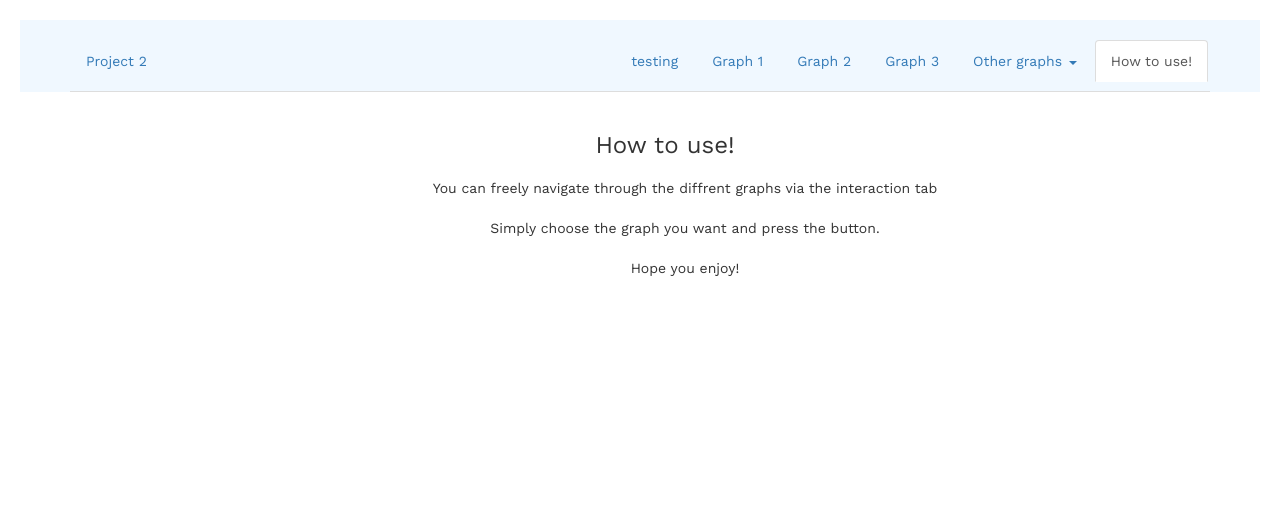
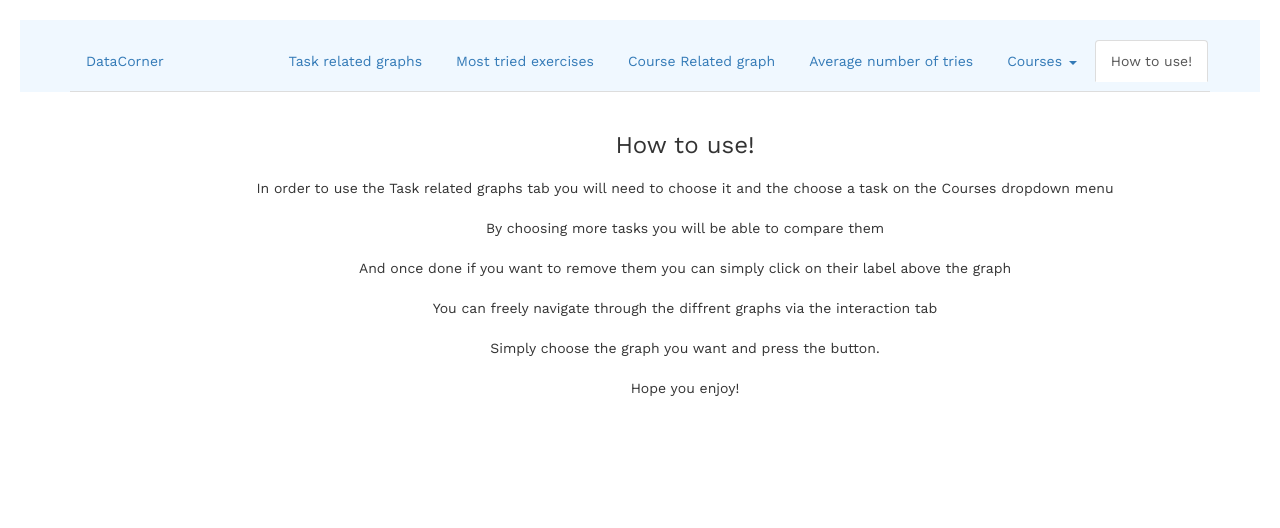
Before and after one commit to amontariol2/Projet2_Groupe_C6, a Flask app: page / in a window 1280 px wide, after a click on "How to use!". Shown: the top 528 px of the page. Run offline with Flask 2, Linux system fonts and the light colour scheme; data that the repository does not hold is empty; some libraries are stand-ins or nearby versions.

Commit message:
Added extra graph for tasks plus comments

```diff
--- a/Versions/V.22-04-2020/app.py
+++ b/Versions/V.22-04-2020/app.py
@@ -100,6 +100,12 @@ def timel(task=None):
     print(x)
     return jsonify({'timel': query_db(x)})
 
+@app.route('/grades/<grade>')
+def grade(grade=None):
+
+    return jsonify({'grades':query_db(
+        'SELECT grade as lbl, count(*) as val from user_tasks WHERE task="'+grade+'" GROUP by lbl'
+    )})
 
 if __name__ == "__main__":
     app.run(host='0.0.0.0', debug=True)
--- a/Versions/V.22-04-2020/templates/testinggraphs1.html
+++ b/Versions/V.22-04-2020/templates/testinggraphs1.html
@@ -98,13 +98,15 @@
 
 <body>
     <header>
+        <!-- Create navigation bar -->
         <div class="container">
             <ul class="nav nav-tabs">
-                <li class="active"><a data-toggle="tab" href="#home">Project 2</a></li>
+                <li class="active"><a data-toggle="tab" href="#home">DataCorner</a></li>
                 <li style="float: right;"><a data-toggle="tab" href="#menu4">How to use!</a></li>
                 <li style="float: right;" class="dropdown">
-                    <a class="dropdown-toggle" data-toggle="dropdown" href="#dropmenu">Other graphs <b class="caret"></b></a>
+                    <a class="dropdown-toggle" data-toggle="dropdown" href="#dropmenu">Courses <b class="caret"></b></a>
                     <ul class="dropdown-menu">
+                        <!-- Create dropdown menu in navigation bar -->
                         <li class="dropdown-submenu">
                             <a href="#dropmenu" data-toggle="dropdown" class="dropdown-toggle" id="dropdown-hint">LSINF1252</a>
                             <ul class="dropdown-menu selectpicker1"></ul>
@@ -119,10 +121,10 @@
                         </li>
                     </ul>
                 </li>
-                <li style="float: right;"><a data-toggle="tab" href="#menu3">Graph 3</a></li>
-                <li style="float: right;"><a data-toggle="tab" href="#menu2">Graph 2</a></li>
-                <li style="float: right;"><a data-toggle="tab" href="#menu1">Graph 1</a></li>
-                <li style="float: right;"><a data-toggle="tab" href="#testing">testing</a></li>
+                <li style="float: right;"><a data-toggle="tab" href="#menu3">Average number of tries</a></li>
+                <li style="float: right;"><a data-toggle="tab" href="#menu2">Course Related graph</a></li>
+                <li style="float: right;"><a data-toggle="tab" href="#menu1">Most tried exercises</a></li>
+                <li style="float: right;"><a data-toggle="tab" href="#testing">Task related graphs</a></li>
 
             </ul>
         </div>
@@ -132,22 +134,34 @@
 
     <div class="tab-content">
         <div id="home" class="tab-pane fade in active">
-            <h3 style="text-align: center ;">Project 2</h3>
+            <h3 style="text-align: center ; padding-left: 40px;">DataCorner</h3>
             <p>
+                <!-- Explain what each graph shows -->
                 <ul style="list-style: none; text-align: center;">
-                    <li>Graph 1 shows the top ten tasks from varius courses that were tried by the most students and also how many of them succeeded.
+                    <li>Welcome to DataCorner a website created for the purpose of giving you valuable information about Inginious courses and tasks
                     </li>
-                    <li>Graph 2 shows the difference between the number of successfull tries and failed ones for each course.
+                    <li>By clicking on the Most tried exercises tab you will be presented with the top ten tasks from varius courses that were tried by the most students and also how many of them succeeded.
                     </li>
-                    <li>Graph 3 shows the tasks that have the most tries in average.
+                    <li>Course Related graph tab shows the difference between the number of successfull tries and failed ones for each course.
+                    </li>
+                    <li>Average number of tries shows the tasks that have the most tries per student before succeeding in average.
+                    </li>
+                    <li>Please do read the How to use tab in order to have the full experience of DataCorner
                     </li>
                 </ul>
             </p>
         </div>
         <div id="menu4" class="tab-pane fade">
-            <h3 style="text-align: center ;">How to use!</h3>
+            <h3 style="text-align: center ; padding-left: 40px ;">How to use!</h3>
             <p>
+                <!-- Add instructions on How to use page -->
                 <ul style="list-style: none; text-align: center;">
+                    <li>In order to use the Task related graphs tab you will need to choose it and the choose a task on the Courses dropdown menu
+                    </li>
+                    <li>By choosing more tasks you will be able to compare them
+                    </li>
+                    <li>And once done if you want to remove them you can simply click on their label above the graph
+                    </li>
                     <li>You can freely navigate through the diffrent graphs via the interaction tab
                     </li>
                     <li>Simply choose the graph you want and press the button.
@@ -157,24 +171,31 @@
                 </ul>
             </p>
         </div>
+        <!-- Create the space where the graphs will apear -->
         <div id="menu1" class="tab-pane fade">
             <div class="chart-container" >
                 <canvas id="myChart1"></canvas>
             </div>
         </div>
+        <!-- Create the space where the graphs will apear -->
         <div id="menu2" class="tab-pane fade">
             <div class="chart-container" >
                 <canvas id="myChart2"></canvas>
             </div>
         </div>
+        <!-- Create the space where the graphs will apear -->
         <div id="menu3" class="tab-pane fade">
             <div class="chart-container">
                 <canvas id="myChart3"></canvas>
             </div>
         </div>
+        <!-- Create the space where the graphs will apear -->
         <div id="testing" class="tab-pane fade">
-            <div class="chart-container">
-                <canvas id="updating_chart"></canvas>
+            <div class="chart-container" style="float: left;">
+                <canvas id="updating_chart" width="700" height="650"></canvas>
+            </div>
+            <div class="chart-container" style="float: right;">
+                <canvas id="updating_chart2" width="700" height="650"></canvas>
             </div>
         </div>
 
@@ -186,96 +207,56 @@
     </div>
 
     <script>
+        //Populate dropdown tables
+        function menu(){
             //LEPL1402
             var getData2 = $.get('/topten3');
             getData2.done(function(response2){
-            $(document).ready(function(){
                 var elms = [];
                 var src = response2.topten3
+                //Populate the dropdown menus for course LEPL1402
                 src.forEach(function(item){
-                    var elm = "<li id='"+item.id+"' class='tasks'>" + item.lbl + "</li>"
+                    var elm = "<li id='"+item.lbl+"' class='tasks'>" + item.lbl + "</li>"
                     elms.push(elm);
                 });
                 $('.selectpicker2').html(elms)
             })
-        })
             //LSINF1252
             var getData1 =$.get('/topten2');
             getData1.done(function(response1){
-            $(document).ready(function (){
                 var elms = [];
                 var src = response1.topten2
+                //Populate the dropdown menus for course LSINF1252
                 src.forEach(function(item){
-                    var elm = "<li id='"+item.id+"' class='tasks'>" + item.lbl + "</li>"
+                    var elm = "<li id='"+item.lbl+"' class='tasks'>" + item.lbl + "</li>"
                     elms.push(elm);
                 });
                 $('.selectpicker1').html(elms)
-            })
             });
 
             //LSINF1101-PYTHON
             var getData = $.get('/topten1');
             getData.done( function(response) {
-            $(document).ready(function () {
-
                 var elms = [];
                 var src = response.topten1
+                //Populate the dropdown menus for course LSINF1101-PYTHON
                 src.forEach(function (item) {
-
                     var elm = "<li id='"+item.lbl+"' class='tasks'>" + item.lbl + "</li>"
                     elms.push(elm);
-
                 });
                 $('.selectpicker').html(elms);
-
-                var myChart4 = null;
-                $('.tasks').on('click', function(e){
-                    console.log(e.target.id);
-
-                    var canvas = document.getElementById('updating_chart').getContext('2d');
-
-                    var getData1 = $.get('/time_late/' + e.target.id);
-                    getData1.done(function (avgtries){
-                        if (! myChart4) {
-                            myChart4 = new Chart(canvas, {
-                            type: 'radar',
-                            title: 'Inginious',
-                            data: {
-                                labels: avgtries.timel.map(r => r.lbl),
-                                datasets: [{
-                                    label: 'Average amount of tries - ' + e.target.id,
-                                    data: avgtries.timel.map(r => r.val),
-                                    borderColor: '#50b1e4'
-                                }]
-                            }
-                            })
-                        } else {
-                            setTimeout(() => {
-                                myChart4.data.labels=avgtries.timel.map(r => r.lbl);
-                                myChart4.data.datasets.push({
-                                    label: 'Average amount of tries - ' + e.target.id,
-                                    data: avgtries.timel.map(r => r.val),
-                                    borderColor: '#50b1e4'
-                                })
-                                myChart4.update();
-                            }, 0)
-                        }
-                    });
-                });
-            });
             });
 
-        function removeData(chart) {
-            chart.data.labels = [];
-            chart.data.datasets.data = [];
-            chart.update();
-        }
 
+            setTimeout(()=>{
+                menu_onclick()
+            },1000)
+        };
     </script>
 
     <script>
 
-
+        //Create first graph (horizontal bars)
         function chart1() {
             var ctx = document.getElementById('myChart1').getContext('2d');
             ctx.clearRect(0, 0, 100000, 100000);
@@ -303,7 +284,6 @@
                             data: response1.percent.map(x => x.val),
                             backgroundColor: '#A7E6F1',
                             borderColor: '#A7E6F1',
-                            // Changes this dataset to become a line
                             type: 'horizontalBar'
                         }]
                     },
@@ -323,6 +303,7 @@
 
         }
 
+        //Create second graph (pyramid)
         function chart2() {
             var ctx2 = document.getElementById('myChart2').getContext('2d');
             ctx2.clearRect(0, 0, 100000, 100000);
@@ -387,6 +368,7 @@
 
         }
 
+        //Create third graph (horizontal bars)
         function chart3() {
             var ctx3 = document.getElementById('myChart3').getContext('2d');
 
@@ -398,7 +380,7 @@
                     data: {
                         labels: avgtries.avgtries.map(r => r.lbl),
                         datasets: [{
-                            label: 'Average amount of tries',
+                            label: 'Average number of tries',
                             data: avgtries.avgtries.map(r => r.val),
                             backgroundColor: '#50b1e4',
                             borderColor: '#50b1e4'
@@ -411,28 +393,100 @@
             })
         }
 
-        function chart4() {
-            var ctx4 = document.getElementById('myChart4').getContext('2d');
+        //This function removes data from previous charts
+        function removeData(chart) {
+            chart.data.labels = [];
+            chart.data.datasets.data = [];
+            chart.update();
+        }
 
-            var getData3 = $.get('/time_late');
-            getData3.done(function(response5){
-                var myChart4 = new Chart(ctx4,{
-                    type: 'bar',
-                    data:{
-                        labels:response5.timel.map(r=> r.lbl),
-                        datasets:[{
-                            label: "hi",
-                            data: response5.timel.map(r=>r.val),
-                            borderColor: '#50b1e4'
+        //Onclick event handler for tasks
+        function menu_onclick(){
+            var myChart5=null
+            var myChart4=null
+            $('.tasks').on('click',function(e){
+                    var canvas = document.getElementById('updating_chart').getContext('2d');
+                    var canvas2 = document.getElementById('updating_chart2').getContext('2d');
+                    //add the name of the task in the url so that flask can use it in the query
+                    var getData1 = $.get('/time_late/'+e.target.id)
+                    var getData2 = $.get('/grades/'+e.target.id)
+                    getData1.done(function(timetable){
+                        if (!myChart4){
+                            myChart4 = new Chart(canvas, {
+                            type: 'radar',
+                            data: {
+                                labels: timetable.timel.map(r => r.lbl),
+                                datasets: [{
+                                    label: 'Number of tries per hour - ' + e.target.id,
+                                    data: timetable.timel.map(r => r.val),
+                                    borderColor: '#50b1e400',
+                                    backgroundColor: 'rgba(0, 0, 255, 0.3)'
                                     }]
                                 }
+                            })
+                        }
+                        else{
+                            //else if it's not clear the graph value and make a new one
+                            setTimeout(() => {
+                                removeData(myChart4)
+                                myChart4.data.labels=timetable.timel.map(r => r.lbl);
+                                myChart4.data.datasets.push({
+                                    label: 'Number of tries per hour - ' + e.target.id,
+                                    data: timetable.timel.map(r => r.val),
+                                    borderColor: '#50b1e400',
+                                    backgroundColor: 'rgba(0, 0, 255, 0.3)'
+                                })
+                                myChart4.update();
+                            }, 0)
+                        }
+                    getData2.done(function(timetable){
+                        if(!myChart5){
+                            myChart5 = new Chart(canvas2, {
+                            type: 'bar',
+                            data: {
+                                labels: timetable.grades.map(r => r.lbl),
+                                datasets: [{
+                                    label: 'Number of tries per hour - ' + e.target.id,
+                                    data: timetable.grades.map(r => r.val),
+                                    borderColor: '#50b1e400',
+                                    backgroundColor: 'rgba(0, 0, 255, 0.3)'
+                                    }]
+                                }
+                            })
+                        }
+                        else{
+                            //else if it's not clear the graph value and make a new one
+                            setTimeout(() => {
+                                removeData(myChart5)
+                                myChart5.data.labels=timetable.grades.map(r => r.lbl);
+                                myChart5.data.datasets.push({
+                                    label: 'Number of tries per hour - ' + e.target.id,
+                                    data: timetable.grades.map(r => r.val),
+                                    borderColor: '#50b1e400',
+                                    backgroundColor: 'rgba(0, 0, 255, 0.3)'
+                                })
+                                myChart5.update();
+                            }, 0)
+                        }
+                    })
                 })
             })
         }
 
+        //Onclick event handler for courses
+        function course_onclick(){
+            $('#dropdown-hint').on('click',function(e){
+                var getData1 = $.get('/topten1/'+e.target.id)
+            })
+        }
+
+        //Calling functions
+        $(document).ready(function (){
+            menu();
             chart1();
             chart2();
             chart3();
+        })
 
     </script>
 </body>
```
Lines whose indentation alone changed are shown as unchanged.
